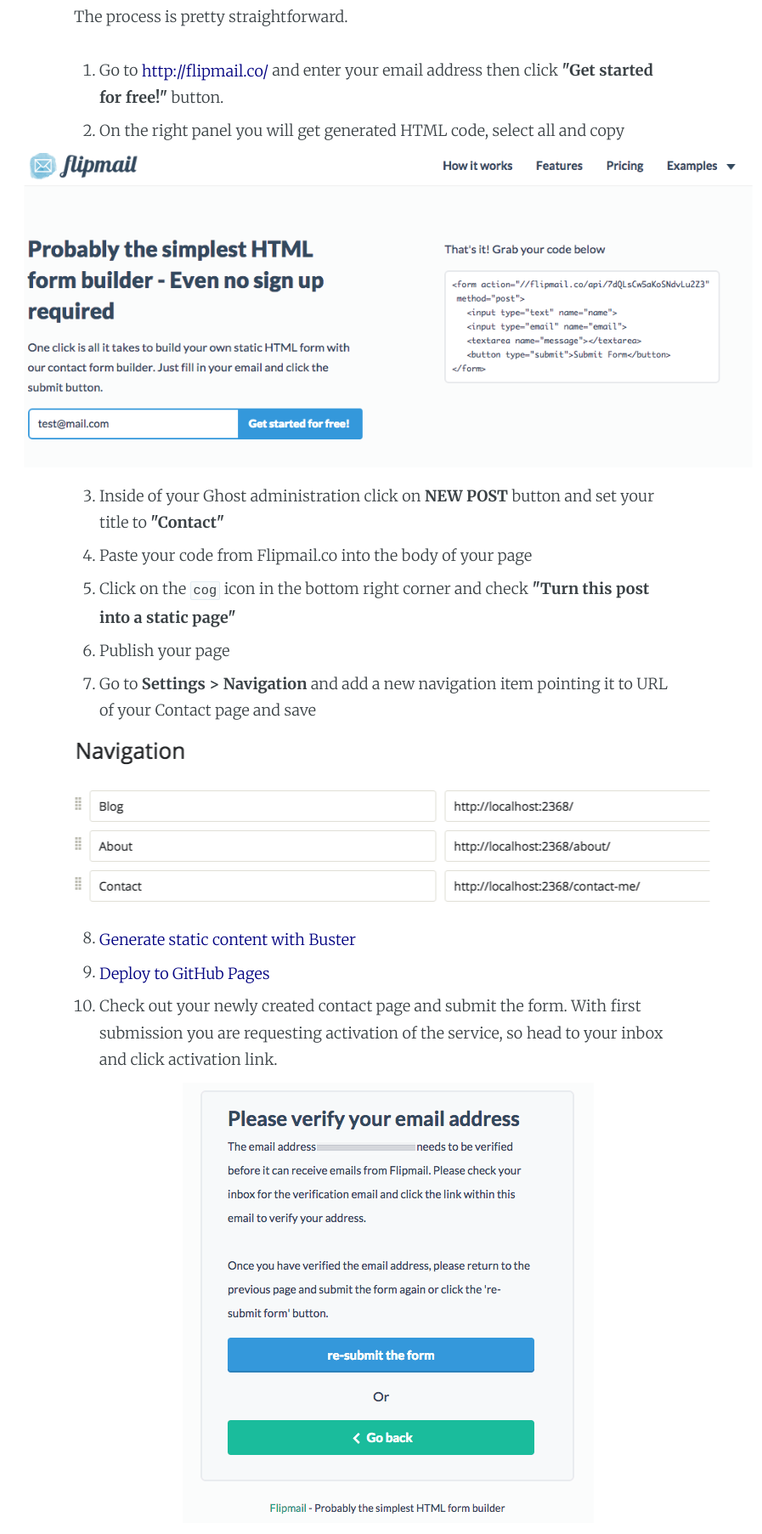
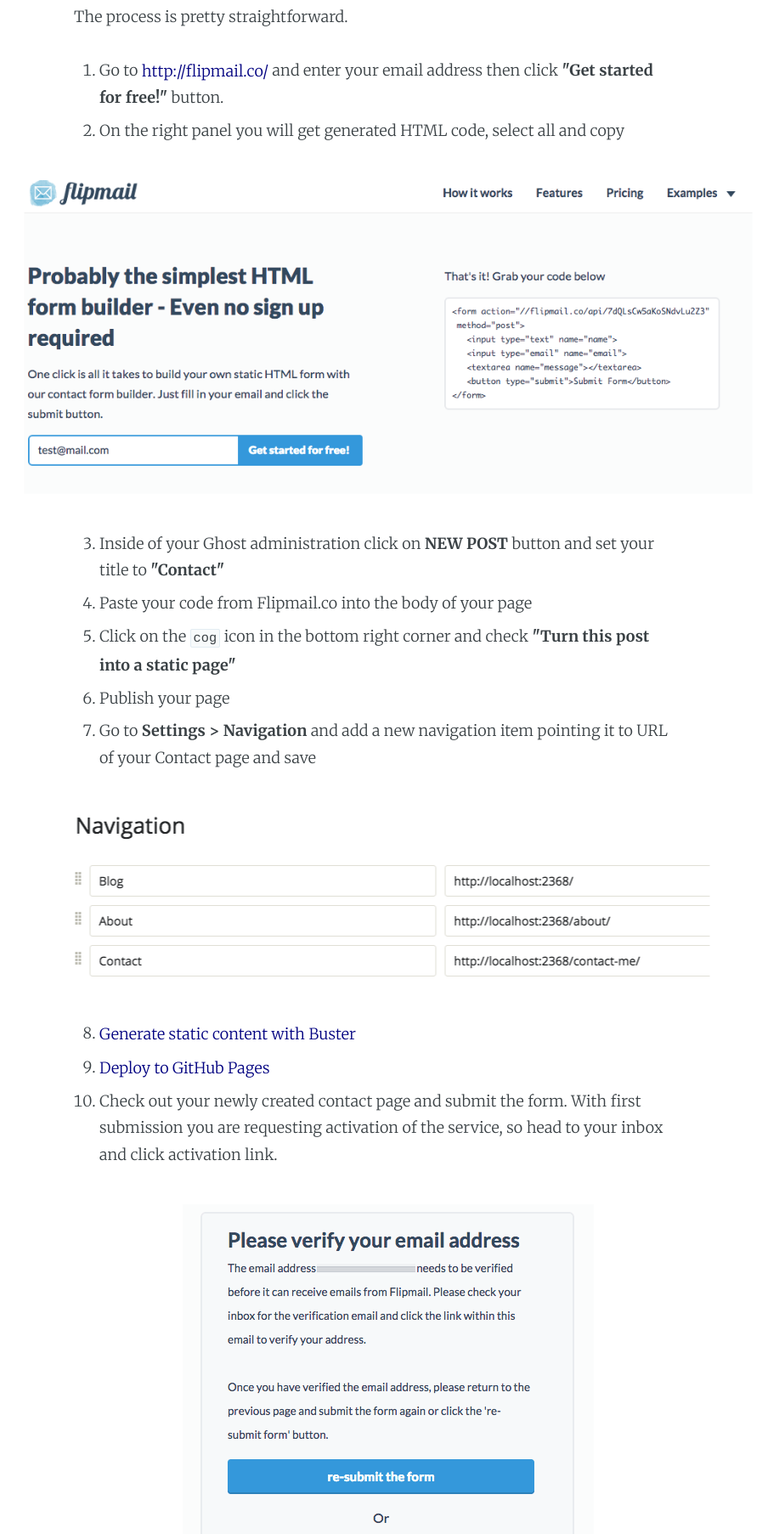
Before and after one commit to Devgaze/devgaze.github.io, a plain HTML site: page add-contact-page-to-ghost-powered-github-pages-with-flipmail/index.html in a window 1280 px wide. Shown: the part 1660-3465 px from the top of the page at 85% size, without its empty margins (198-1095 px from the left). Drawn offline with nearby package versions, Linux system fonts and the light colour scheme; a script that the page names is missing.

Commit message:
Blog update at 2015-09-05 21:00:11

```diff
--- a/add-contact-page-to-ghost-powered-github-pages-with-flipmail/index.html
+++ b/add-contact-page-to-ghost-powered-github-pages-with-flipmail/index.html
@@ -22,7 +22,7 @@
     <meta property="og:description" content="GitHub Pages serve only static content so in order to have a Contact page you need to use external service to process your contact form submissions. Some sources on the internet suggest to use Formspree developed and maintained by Assembly...">
     <meta property="og:url" content="http://localhost:2368/add-contact-page-to-ghost-powered-github-pages-with-flipmail/">
     <meta property="article:published_time" content="2015-09-05T20:06:24.808Z">
-    <meta property="article:modified_time" content="2015-09-05T20:14:04.793Z">
+    <meta property="article:modified_time" content="2015-09-05T20:57:45.647Z">
 
     <meta name="twitter:card" content="summary">
     <meta name="twitter:title" content="Add contact page to Ghost powered GitHub Pages with Flipmail">
@@ -44,7 +44,7 @@
     "headline": "Add contact page to Ghost powered GitHub Pages with Flipmail",
     "url": "http://localhost:2368/add-contact-page-to-ghost-powered-github-pages-with-flipmail/",
     "datePublished": "2015-09-05T20:06:24.808Z",
-    "dateModified": "2015-09-05T20:14:04.793Z",
+    "dateModified": "2015-09-05T20:57:45.647Z",
     "description": "GitHub Pages serve only static content so in order to have a Contact page you need to use external service to process your contact form submissions. Some sources on the internet suggest to use Formspree developed and maintained by Assembly..."
 }
     </script>
@@ -127,18 +127,21 @@
 
 <ol>
 <li>Go to <a href="http://flipmail.co/">http://flipmail.co/</a> and enter your email address then click <strong>"Get started for free!"</strong> button.  </li>
-<li>On the right panel you will get generated HTML code, select all and copy <br>
-<img src="../content/images/2015/09/register-flipmail.png" alt="register at flipmail"></li>
+<li><p>On the right panel you will get generated HTML code, select all and copy</p>
+
+<p><img src="../content/images/2015/09/register-flipmail.png" alt="register at flipmail" title=""></p></li>
 <li>Inside of your Ghost administration click on <strong>NEW POST</strong> button and set your title to <strong>"Contact"</strong>  </li>
 <li>Paste your code from Flipmail.co into the body of your page  </li>
 <li>Click on the <code>cog</code> icon in the bottom right corner and check <strong>"Turn this post into a static page"</strong>  </li>
 <li>Publish your page  </li>
-<li>Go to <strong>Settings &gt; Navigation</strong> and add a new navigation item pointing it to URL of your Contact page and save <br>
-<img src="../content/images/2015/09/navigation.png" alt="add contact to navigation" title=""></li>
-<li><a href="index.html">Generate static content with Buster</a>  </li>
-<li><a href="index.html">Deploy to GitHub Pages</a>  </li>
-<li>Check out your newly created contact page and submit the form. With first submission you are requesting activation of the service, so head to your inbox and click activation link. <br>
-<img src="../content/images/2015/09/flipmail-confirm.png" alt="confirm at flipmail" title=""></li>
+<li><p>Go to <strong>Settings &gt; Navigation</strong> and add a new navigation item pointing it to URL of your Contact page and save</p>
+
+<p><img src="../content/images/2015/09/navigation.png" alt="add contact to navigation" title=""></p></li>
+<li><a href="http://devgaze.github.io/setting-up-ghost-buster-and-github-pages-on-macos/#deployingcontenttogithub">Generate static content with Buster</a>  </li>
+<li><a href="http://devgaze.github.io/setting-up-ghost-buster-and-github-pages-on-macos/#deployingcontenttogithub">Deploy to GitHub Pages</a>  </li>
+<li><p>Check out your newly created contact page and submit the form. With first submission you are requesting activation of the service, so head to your inbox and click activation link.</p>
+
+<p><img src="../content/images/2015/09/flipmail-confirm.png" alt="confirm at flipmail" title=""></p></li>
 </ol>
 
 <p>And that's it, now flavour your contact form with some validation and redirection.</p>
@@ -205,7 +208,6 @@
 
     <script type="text/javascript" src="../assets/js/jquery.fitvids.js?v=ca5351c136"></script>
     <script type="text/javascript" src="../assets/js/index.js?v=ca5351c136"></script>
-    <script src="https://google-code-prettify.googlecode.com/svn/loader/run_prettify.js">&lt;/script>
     <script type="text/javascript">
         /* * * CONFIGURATION VARIABLES: EDIT BEFORE PASTING INTO YOUR WEBPAGE * * */
         var disqus_shortname = 'Devgaze'; // Required - Replace '<example>' with your forum shortname
```
Also changed, not shown: about/index.html (+0 -1 lines), author/devgaze/index.html (+0 -1 lines), contact-me/index.html (+0 -1 lines), index.html (+0 -1 lines), setting-up-ghost-buster-and-github-pages-on-macos/index.html (+0 -1 lines), tag/ghost-tag/index.html (+0 -1 lines), tag/git/index.html (+0 -1 lines), 1 other file.
